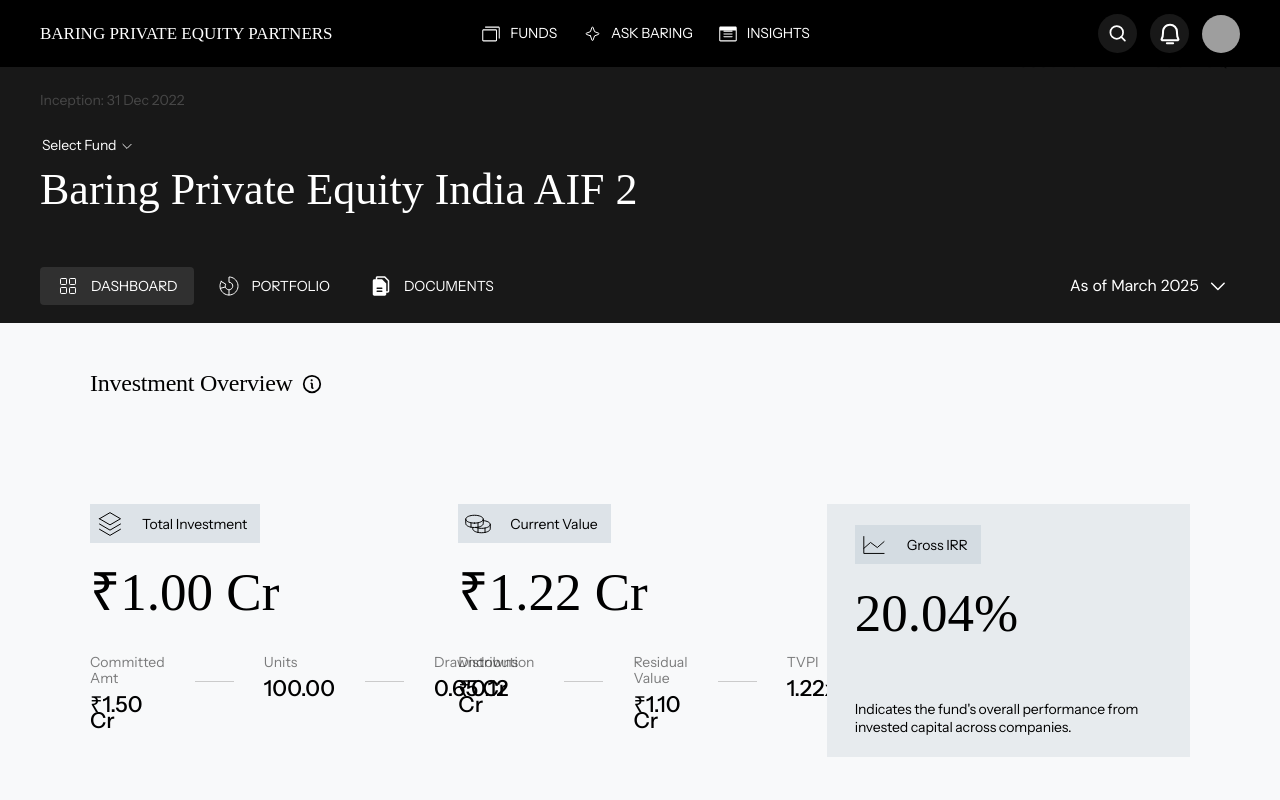
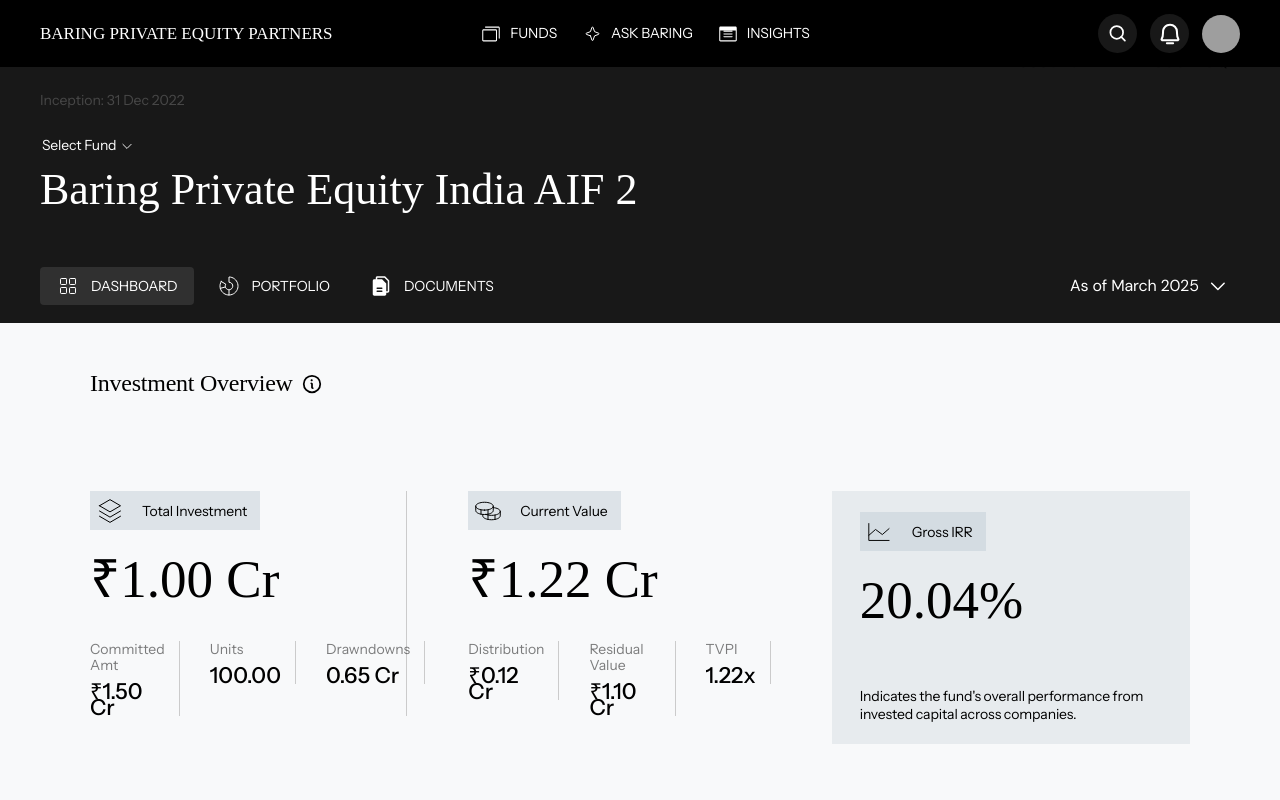
Before and after one commit to anuranjan410/aifm-frontend-baring, an Angular app: page /dashboard in a window 1280 px wide. Shown: the top 800 px of the page. Built offline with nearby package versions, Linux system fonts and the light colour scheme; grey boxes are pictures that could not be loaded.

Commit message:
overview done with changes

```diff
--- a/package.json
+++ b/package.json
@@ -31,6 +31,7 @@
     "angular-highcharts": "^17.0.1",
     "bootstrap": "^5.3.8",
     "highcharts": "^12.4.0",
+    "nodemon": "^3.1.10",
     "rxjs": "~7.8.0",
     "tslib": "^2.3.0",
     "zone.js": "~0.15.0"
--- a/src/app/web-dashboard/components/overview/overview.component.html
+++ b/src/app/web-dashboard/components/overview/overview.component.html
@@ -8,18 +8,13 @@
           <path d="M10.3125 10.3125C10.4948 10.3125 10.6697 10.3849 10.7986 10.5139C10.9276 10.6428 11 10.8177 11 11V14.4375C11 14.6198 11.0724 14.7947 11.2014 14.9236C11.3303 15.0526 11.5052 15.125 11.6875 15.125" stroke="black" stroke-width="1.75" stroke-linecap="round" stroke-linejoin="round"/>
           <path d="M10.6562 8.25C11.2258 8.25 11.6875 7.78829 11.6875 7.21875C11.6875 6.64921 11.2258 6.1875 10.6562 6.1875C10.0867 6.1875 9.625 6.64921 9.625 7.21875C9.625 7.78829 10.0867 8.25 10.6562 8.25Z" fill="black"/>
         </g>
-        <defs>
-          <clipPath id="clip0_1_8">
-            <rect width="22" height="22" fill="white"/>
-          </clipPath>
-        </defs>
       </svg>
     </div>
 
     <!-- Main Investment Metrics -->
     <div class="investment-main-metrics">
       <!-- Total Investment Card -->
-      <div class="main-metric-card">
+      <div class="main-metric-card border-right">
         <div class="metric-header">
           <div class="metric-icon">
             <svg width="28" height="28" viewBox="0 0 28 28" fill="none" xmlns="http://www.w3.org/2000/svg">
@@ -28,28 +23,23 @@
                 <path d="M3.5 14L14 20.125L24.5 14" stroke="black" stroke-linecap="round" stroke-linejoin="round"/>
                 <path d="M3.5 8.75L14 14.875L24.5 8.75L14 2.625L3.5 8.75Z" stroke="black" stroke-linecap="round" stroke-linejoin="round"/>
               </g>
-              <defs>
-                <clipPath id="clip0_1_77">
-                  <rect width="28" height="28" fill="white"/>
-                </clipPath>
-              </defs>
             </svg>
           </div>
           <div class="metric-label">Total Investment</div>
         </div>
         <div class="metric-value">₹1.00 Cr</div>
         <div class="metric-submetrics">
-          <div class="submetric">
+          <div class="submetric border-right">
             <div class="submetric-label">Committed Amt</div>
             <div class="submetric-value">₹1.50 Cr</div>
           </div>
-          <div class="separator"></div>
-          <div class="submetric">
+          <!-- <div class="separator"></div> -->
+          <div class="submetric border-right">
             <div class="submetric-label">Units</div>
             <div class="submetric-value">100.00</div>
           </div>
-          <div class="separator"></div>
-          <div class="submetric">
+          <!-- <div class="separator"></div> -->
+          <div class="submetric border-right">
             <div class="submetric-label">Drawndowns</div>
             <div class="submetric-value">0.65 Cr</div>
           </div>
@@ -70,28 +60,23 @@
                 <path d="M21 18.0469V22.4219" stroke="black" stroke-linecap="round" stroke-linejoin="round"/>
                 <path d="M14 12.7969V22.4219" stroke="black" stroke-linecap="round" stroke-linejoin="round"/>
               </g>
-              <defs>
-                <clipPath id="clip0_1_35">
-                  <rect width="28" height="28" fill="white"/>
-                </clipPath>
-              </defs>
             </svg>
           </div>
           <div class="metric-label">Current Value</div>
         </div>
         <div class="metric-value">₹1.22 Cr</div>
         <div class="metric-submetrics">
-          <div class="submetric">
+          <div class="submetric border-right">
             <div class="submetric-label">Distribution</div>
             <div class="submetric-value">₹0.12 Cr</div>
           </div>
-          <div class="separator"></div>
-          <div class="submetric">
+          <!-- <div class="separator"></div> -->
+          <div class="submetric border-right">
             <div class="submetric-label">Residual Value</div>
             <div class="submetric-value">₹1.10 Cr</div>
           </div>
-          <div class="separator"></div>
-          <div class="submetric">
+          <!-- <div class="separator"></div> -->
+          <div class="submetric border-right">
             <div class="submetric-label">TVPI</div>
             <div class="submetric-value">1.22x</div>
           </div>
--- a/src/app/web-dashboard/components/overview/overview.component.scss
+++ b/src/app/web-dashboard/components/overview/overview.component.scss
@@ -11,7 +11,7 @@
     display: flex;
     align-items: flex-end;
     gap: 8px;
-    margin-bottom: 37px;
+    // margin-bottom: 37px;
 
     .overview-title {
       color: #000;
@@ -206,8 +206,6 @@
     }
 
     .overview-header {
-      margin-bottom: 28px;
-
       .overview-title {
         font-size: 20px;
         line-height: 20px;
@@ -301,8 +299,6 @@
     }
 
     .overview-header {
-      margin-bottom: 24px;
-
       .overview-title {
         font-size: 18px;
       }
@@ -365,3 +361,7 @@
     }
   }
 }
+.border-right{
+  border-right: 1px solid #CBCBCB;
+  padding-right: 14px;
+}
```
Also changed, not shown: 1 other file (tests, documents, lock files or other folders).
